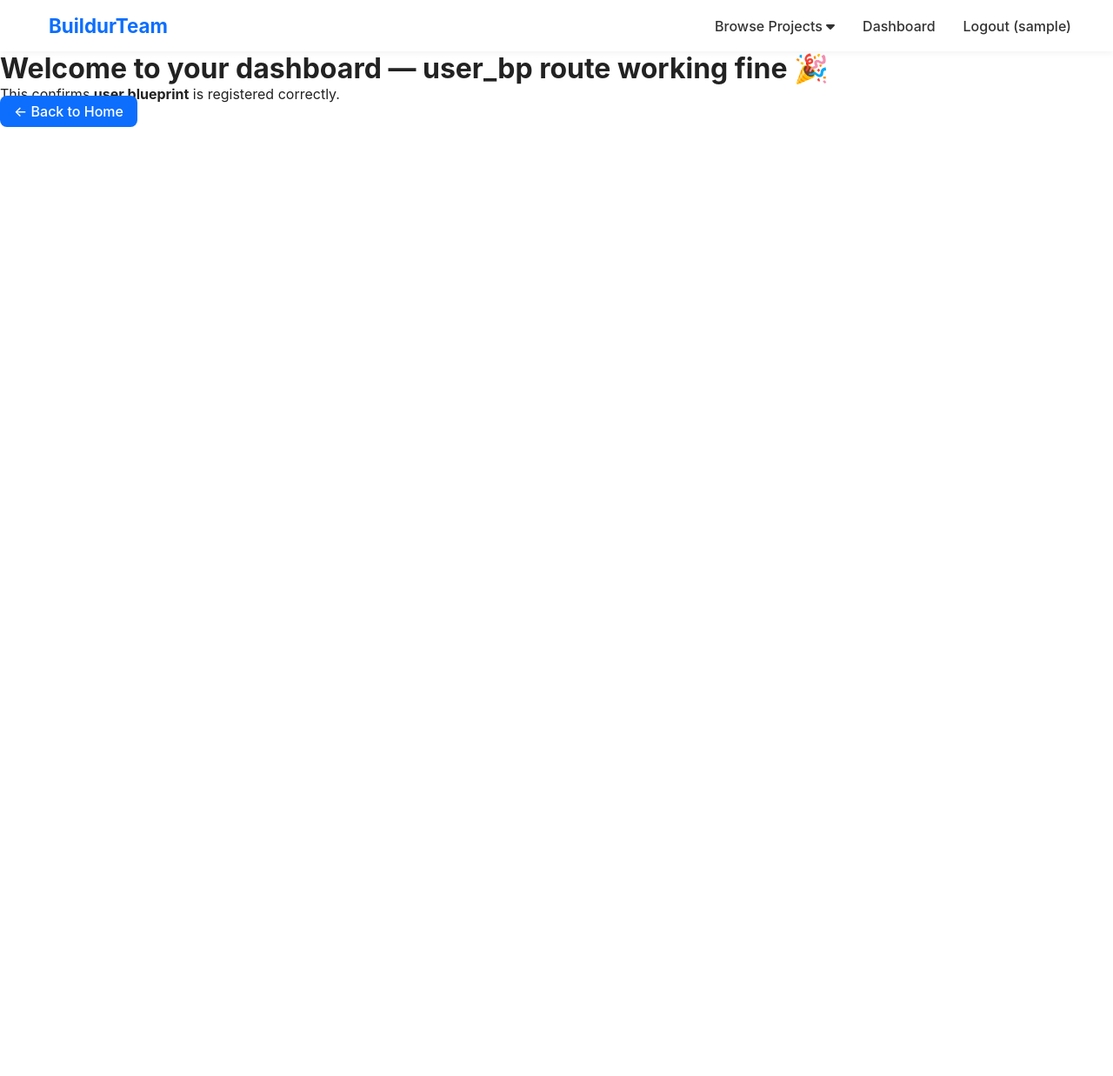
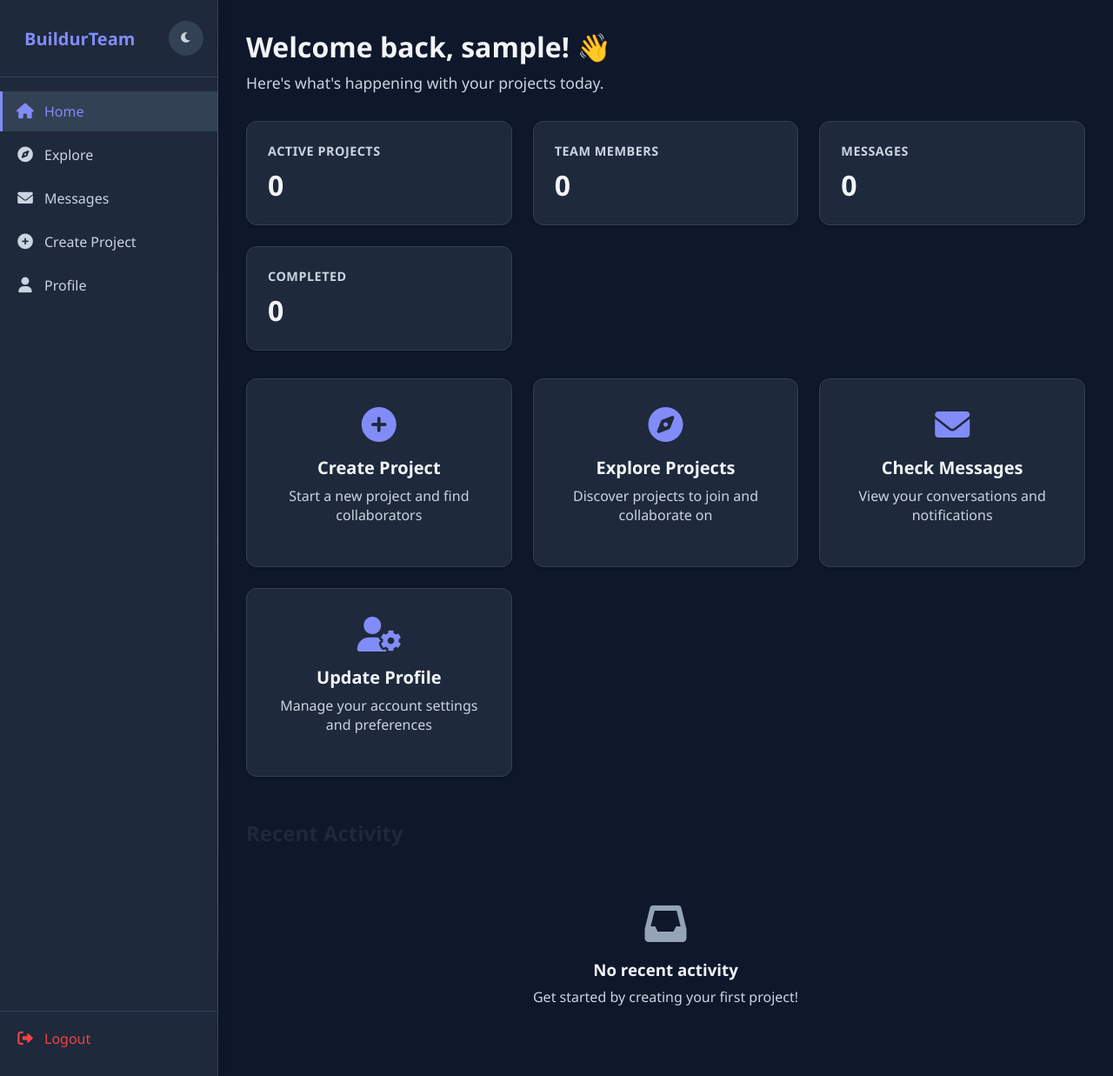
Before and after one commit to AliensOfMars1/buildurteam, a Flask app: page /user/dashboard in a window 1280 px wide. Shown: the whole page at 87% size. Before the commit the page ends 146 px from the top, so only its background shows below. Run offline with Flask 3, Linux system fonts and the light colour scheme; the visitor is signed in with stand-in values (Sample User, id 1).

Commit message:
feat: user dashboard, files added: dashboard_base.html in template(global), dashboard.css

```diff
--- /dev/null
+++ b/static/css/dashboard.css
@@ -0,0 +1,407 @@
+/* CSS Variables for Themes */
+:root {
+    /* Light Theme */
+    --bg-primary: #f8fafc;
+    --bg-secondary: #ffffff;
+    --bg-tertiary: #f1f5f9;
+    --text-primary: #1e293b;
+    --text-secondary: #64748b;
+    --text-muted: #94a3b8;
+    --border-color: #e2e8f0;
+    --accent-color: #667eea;
+    --accent-hover: #5a6fd8;
+    --shadow: 0 1px 3px rgba(0, 0, 0, 0.1);
+    --shadow-hover: 0 8px 25px rgba(0, 0, 0, 0.15);
+}
+
+[data-theme="dark"] {
+    /* Dark Theme */
+    --bg-primary: #0f172a;
+    --bg-secondary: #1e293b;
+    --bg-tertiary: #334155;
+    --text-primary: #f1f5f9;
+    --text-secondary: #cbd5e1;
+    --text-muted: #94a3b8;
+    --border-color: #334155;
+    --accent-color: #818cf8;
+    --accent-hover: #6366f1;
+    --shadow: 0 1px 3px rgba(0, 0, 0, 0.3);
+    --shadow-hover: 0 8px 25px rgba(0, 0, 0, 0.4);
+}
+
+/* Dashboard Layout */
+.dashboard-body {
+    margin: 0;
+    padding: 0;
+    background-color: var(--bg-primary);
+    font-family: 'Segoe UI', Tahoma, Geneva, Verdana, sans-serif;
+    color: var(--text-primary);
+    transition: background-color 0.3s ease, color 0.3s ease;
+}
+
+.dashboard-container {
+    display: flex;
+    min-height: 100vh;
+}
+
+/* Sidebar Styles */
+.sidebar {
+    width: 250px;
+    background: var(--bg-secondary);
+    box-shadow: 2px 0 10px rgba(0, 0, 0, 0.1);
+    display: flex;
+    flex-direction: column;
+    z-index: 1000;
+    transition: background-color 0.3s ease;
+}
+
+.sidebar-header {
+    padding: 1.5rem 1rem;
+    border-bottom: 1px solid var(--border-color);
+    display: flex;
+    justify-content: space-between;
+    align-items: center;
+}
+
+.logo {
+    display: flex;
+    align-items: center;
+    gap: 0.75rem;
+    font-size: 1.25rem;
+    font-weight: 700;
+    color: var(--accent-color);
+}
+
+.logo i {
+    font-size: 1.5rem;
+}
+
+/* Theme Toggle */
+.theme-toggle {
+    background: var(--bg-tertiary);
+    border: 1px solid var(--border-color);
+    border-radius: 50%;
+    width: 40px;
+    height: 40px;
+    display: flex;
+    align-items: center;
+    justify-content: center;
+    cursor: pointer;
+    transition: all 0.3s ease;
+    color: var(--text-secondary);
+}
+
+.theme-toggle:hover {
+    background: var(--accent-color);
+    color: white;
+    transform: rotate(15deg);
+}
+
+.sidebar-nav {
+    list-style: none;
+    padding: 1rem 0;
+    margin: 0;
+    flex: 1;
+    display: flex;
+    flex-direction: column;
+}
+
+.nav-item {
+    margin-bottom: 0.25rem;
+}
+
+.nav-link {
+    display: flex;
+    align-items: center;
+    gap: 0.75rem;
+    padding: 0.75rem 1rem;
+    color: var(--text-secondary);
+    text-decoration: none;
+    transition: all 0.2s ease;
+    border-left: 3px solid transparent;
+}
+
+.nav-link:hover {
+    background-color: var(--bg-tertiary);
+    color: var(--text-primary);
+    border-left-color: var(--border-color);
+}
+
+.nav-link.active {
+    background-color: var(--bg-tertiary);
+    color: var(--accent-color);
+    border-left-color: var(--accent-color);
+    font-weight: 500;
+}
+
+.nav-link i {
+    width: 20px;
+    text-align: center;
+    font-size: 1.1rem;
+}
+
+.nav-item-logout {
+    margin-top: auto;
+    border-top: 1px solid var(--border-color);
+    padding-top: 0.5rem;
+}
+
+.logout-link {
+    color: #ef4444;
+}
+
+.logout-link:hover {
+    background-color: rgba(239, 68, 68, 0.1);
+    color: #dc2626;
+    border-left-color: #ef4444;
+}
+
+/* Sidebar Separator */
+.sidebar-separator {
+    width: 1px;
+    background: linear-gradient(to bottom, var(--border-color), var(--text-muted), var(--border-color));
+}
+
+/* Main Content Area */
+.main-content {
+    flex: 1;
+    padding: 2rem;
+    overflow-y: auto;
+    background-color: var(--bg-primary);
+    transition: background-color 0.3s ease;
+}
+
+/* Flash Messages in Dashboard */
+.flash-messages {
+    margin-bottom: 1.5rem;
+}
+
+.flash-message {
+    padding: 1rem;
+    border-radius: 8px;
+    margin-bottom: 0.5rem;
+    font-weight: 500;
+    transition: all 0.3s ease;
+}
+
+.flash-message.success {
+    background: #d1fae5;
+    color: #065f46;
+    border: 1px solid #a7f3d0;
+}
+
+[data-theme="dark"] .flash-message.success {
+    background: #064e3b;
+    color: #a7f3d0;
+    border: 1px solid #065f46;
+}
+
+.flash-message.error {
+    background: #fee2e2;
+    color: #991b1b;
+    border: 1px solid #fecaca;
+}
+
+[data-theme="dark"] .flash-message.error {
+    background: #7f1d1d;
+    color: #fecaca;
+    border: 1px solid #991b1b;
+}
+
+.flash-message.info {
+    background: #dbeafe;
+    color: #1e40af;
+    border: 1px solid #bfdbfe;
+}
+
+[data-theme="dark"] .flash-message.info {
+    background: #1e3a8a;
+    color: #bfdbfe;
+    border: 1px solid #1e40af;
+}
+
+/* Dashboard Content Styles */
+.dashboard-header {
+    margin-bottom: 2rem;
+}
+
+.dashboard-header h1 {
+    color: var(--text-primary);
+    font-size: 2rem;
+    font-weight: 700;
+    margin-bottom: 0.5rem;
+    transition: color 0.3s ease;
+}
+
+.dashboard-header p {
+    color: var(--text-secondary);
+    font-size: 1.1rem;
+    transition: color 0.3s ease;
+}
+
+/* Stats Grid */
+.stats-grid {
+    display: grid;
+    grid-template-columns: repeat(auto-fit, minmax(250px, 1fr));
+    gap: 1.5rem;
+    margin-bottom: 2rem;
+}
+
+.stat-card {
+    background: var(--bg-secondary);
+    padding: 1.5rem;
+    border-radius: 12px;
+    box-shadow: var(--shadow);
+    border: 1px solid var(--border-color);
+    transition: all 0.3s ease;
+}
+
+.stat-card:hover {
+    transform: translateY(-2px);
+    box-shadow: var(--shadow-hover);
+}
+
+.stat-card h3 {
+    color: var(--text-secondary);
+    font-size: 0.9rem;
+    font-weight: 600;
+    text-transform: uppercase;
+    letter-spacing: 0.5px;
+    margin-bottom: 0.5rem;
+    transition: color 0.3s ease;
+}
+
+.stat-number {
+    color: var(--text-primary);
+    font-size: 2rem;
+    font-weight: 700;
+    margin: 0;
+    transition: color 0.3s ease;
+}
+
+/* Action Grid */
+.action-grid {
+    display: grid;
+    grid-template-columns: repeat(auto-fit, minmax(300px, 1fr));
+    gap: 1.5rem;
+}
+
+.action-card {
+    background: var(--bg-secondary);
+    padding: 2rem;
+    border-radius: 12px;
+    box-shadow: var(--shadow);
+    border: 1px solid var(--border-color);
+    text-align: center;
+    transition: all 0.3s ease;
+    cursor: pointer;
+    text-decoration: none;
+    color: inherit;
+}
+
+.action-card:hover {
+    transform: translateY(-2px);
+    box-shadow: var(--shadow-hover);
+    border-color: var(--accent-color);
+    color: inherit;
+}
+
+.action-card i {
+    font-size: 2.5rem;
+    color: var(--accent-color);
+    margin-bottom: 1rem;
+    transition: color 0.3s ease;
+}
+
+.action-card h3 {
+    color: var(--text-primary);
+    font-size: 1.25rem;
+    font-weight: 600;
+    margin-bottom: 0.5rem;
+    transition: color 0.3s ease;
+}
+
+.action-card p {
+    color: var(--text-secondary);
+    margin-bottom: 1rem;
+    transition: color 0.3s ease;
+}
+
+/* Responsive Design */
+@media (max-width: 768px) {
+    .dashboard-container {
+        flex-direction: column;
+    }
+
+    .sidebar {
+        width: 100%;
+        height: auto;
+    }
+
+    .sidebar-nav {
+        flex-direction: row;
+        overflow-x: auto;
+        padding: 0.5rem;
+    }
+
+    .nav-item {
+        margin-bottom: 0;
+        margin-right: 0.5rem;
+    }
+
+    .nav-link {
+        border-left: none;
+        border-bottom: 3px solid transparent;
+        white-space: nowrap;
+    }
+
+    .nav-link.active {
+        border-left: none;
+        border-bottom-color: var(--accent-color);
+    }
+
+    .nav-link:hover {
+        border-left: none;
+        border-bottom-color: var(--border-color);
+    }
+
+    .nav-item-logout {
+        margin-top: 0;
+        border-top: none;
+        padding-top: 0;
+    }
+
+    .sidebar-separator {
+        display: none;
+    }
+
+    .main-content {
+        padding: 1rem;
+    }
+
+    .stats-grid {
+        grid-template-columns: 1fr;
+    }
+
+    .action-grid {
+        grid-template-columns: 1fr;
+    }
+}
+
+/* Empty State */
+.empty-state {
+    text-align: center;
+    padding: 3rem 2rem;
+    color: var(--text-secondary);
+}
+
+.empty-state i {
+    font-size: 3rem;
+    color: var(--text-muted);
+    margin-bottom: 1rem;
+}
+
+.empty-state h3 {
+    color: var(--text-primary);
+    margin-bottom: 0.5rem;
+}
--- a/templates/base.html
+++ b/templates/base.html
@@ -12,7 +12,7 @@
     <link rel="stylesheet" href="{{ url_for('static', filename='css/components.css') }}">
     <link href="https://cdnjs.cloudflare.com/ajax/libs/font-awesome/6.0.0/css/all.min.css" rel="stylesheet">
 
-    {% block head %}{% endblock %}
+    {% block head %} {% endblock %}
 </head>
 <body>
         <!-- Navigation -->
--- /dev/null
+++ b/templates/dashboard_base.html
@@ -0,0 +1,94 @@
+<!DOCTYPE html>
+<html lang="en">
+<head>
+    <meta charset="UTF-8">
+    <meta name="viewport" content="width=device-width, initial-scale=1.0">
+    <title>{% block title %}Dashboard - BuildurTeam{% endblock %}</title>
+
+    <!-- Styles -->
+    <link rel="stylesheet" href="{{ url_for('static', filename='css/main.css') }}">
+    <link rel="stylesheet" href="{{ url_for('static', filename='css/dashboard.css') }}">
+    <link href="https://cdnjs.cloudflare.com/ajax/libs/font-awesome/6.0.0/css/all.min.css" rel="stylesheet">
+
+    {% block head %}{% endblock %}
+</head>
+<body class="dashboard-body" data-theme="dark">
+    <div class="dashboard-container">
+        <!-- Vertical Sidebar -->
+        <nav class="sidebar">
+            <div class="sidebar-header">
+                <div class="logo">
+                    <i class="fa-solid fa-people-group"></i>
+                    <span>BuildurTeam</span>
+                </div>
+                <button class="theme-toggle" id="themeToggle" aria-label="Toggle theme">
+                    <i class="fas fa-moon"></i>
+                </button>
+            </div>
+
+            <ul class="sidebar-nav">
+                <li class="nav-item">
+                    <a href="{{ url_for('user.dashboard') }}" class="nav-link {% if request.endpoint == 'user.dashboard' %}active{% endif %}">
+                        <i class="fas fa-home"></i>
+                        <span>Home</span>
+                    </a>
+                </li>
+                <li class="nav-item">
+                    <a href="#" class="nav-link">
+                        <i class="fas fa-compass"></i>
+                        <span>Explore</span>
+                    </a>
+                </li>
+                <li class="nav-item">
+                    <a href="#" class="nav-link">
+                        <i class="fas fa-envelope"></i>
+                        <span>Messages</span>
+                    </a>
+                </li>
+                <li class="nav-item">
+                    <a href="#" class="nav-link">
+                        <i class="fas fa-plus-circle"></i>
+                        <span>Create Project</span>
+                    </a>
+                </li>
+                <li class="nav-item">
+                    <a href="#" class="nav-link">
+                        <i class="fas fa-user"></i>
+                        <span>Profile</span>
+                    </a>
+                </li>
+                <li class="nav-item nav-item-logout">
+                    <a href="{{ url_for('auth.logout') }}" class="nav-link logout-link">
+                        <i class="fas fa-sign-out-alt"></i>
+                        <span>Logout</span>
+                    </a>
+                </li>
+            </ul>
+        </nav>
+
+        <!-- Vertical Separator Line -->
+        <div class="sidebar-separator"></div>
+
+        <!-- Main Content Area -->
+        <main class="main-content">
+            <!-- Flash Messages -->
+            {% with messages = get_flashed_messages(with_categories=true) %}
+                {% if messages %}
+                    <div class="flash-messages">
+                        {% for category, message in messages %}
+                            <div class="flash-message {{ category }}">{{ message }}</div>
+                        {% endfor %}
+                    </div>
+                {% endif %}
+            {% endwith %}
+
+            <!-- Page Content -->
+            {% block content %}{% endblock %}
+        </main>
+    </div>
+
+    {% block scripts %}
+    <script src="{{ url_for('user.static', filename='user.js') }}"></script>
+    {% endblock %}
+</body>
+</html>
--- /dev/null
+++ b/user/static/user.js
@@ -0,0 +1,52 @@
+// Dashboard JavaScript with Theme Toggle
+document.addEventListener('DOMContentLoaded', function() {
+    // Theme Toggle Functionality
+    const themeToggle = document.getElementById('themeToggle');
+    const body = document.body;
+
+    // Check for saved theme preference or default to dark
+    const savedTheme = localStorage.getItem('theme') || 'dark';
+    body.setAttribute('data-theme', savedTheme);
+    updateThemeIcon(savedTheme);
+
+    // Theme toggle event
+    themeToggle.addEventListener('click', function() {
+        const currentTheme = body.getAttribute('data-theme');
+        const newTheme = currentTheme === 'dark' ? 'light' : 'dark';
+
+        body.setAttribute('data-theme', newTheme);
+        localStorage.setItem('theme', newTheme);
+        updateThemeIcon(newTheme);
+    });
+
+    function updateThemeIcon(theme) {
+        const icon = themeToggle.querySelector('i');
+        if (theme === 'dark') {
+            icon.className = 'fas fa-moon';
+            themeToggle.setAttribute('aria-label', 'Switch to light mode');
+        } else {
+            icon.className = 'fas fa-sun';
+            themeToggle.setAttribute('aria-label', 'Switch to dark mode');
+        }
+    }
+
+    // Add active states to navigation
+    const navLinks = document.querySelectorAll('.nav-link');
+    navLinks.forEach(link => {
+        link.addEventListener('click', function() {
+            navLinks.forEach(l => l.classList.remove('active'));
+            this.classList.add('active');
+        });
+    });
+
+    // Mobile menu toggle
+    const setupMobileMenu = () => {
+        if (window.innerWidth <= 768) {
+            console.log('Mobile view activated');
+        }
+    };
+
+    // Initialize
+    setupMobileMenu();
+    window.addEventListener('resize', setupMobileMenu);
+});
--- a/user/templates/user/dashboard.html
+++ b/user/templates/user/dashboard.html
@@ -1,15 +1,68 @@
-{% extends 'base.html' %}
-{% block head %}
-  <!-- Page-Specific Styles -->
-    <link rel="stylesheet" href="{{ url_for('user.static', filename='user.css') }}">
+{% extends "dashboard_base.html" %}
+
+{% block title %}Dashboard - BuildurTeam{% endblock %}
+
+{% block head %} <link rel="stylesheet" href="{{ url_for('user.static', filename='user.css') }}">{% endblock %}
+{% block content %}
+<div class="dashboard-header">
+    <h1>Welcome back, {{ current_user.username }}! 👋</h1>
+    <p>Here's what's happening with your projects today.</p>
+</div>
+
+<!-- Stats Overview -->
+<div class="stats-grid">
+    <div class="stat-card">
+        <h3>Active Projects</h3>
+        <p class="stat-number">0</p>
+    </div>
+    <div class="stat-card">
+        <h3>Team Members</h3>
+        <p class="stat-number">0</p>
+    </div>
+    <div class="stat-card">
+        <h3>Messages</h3>
+        <p class="stat-number">0</p>
+    </div>
+    <div class="stat-card">
+        <h3>Completed</h3>
+        <p class="stat-number">0</p>
+    </div>
+</div>
+
+<!-- Quick Actions -->
+<div class="action-grid">
+    <a href="#" class="action-card">
+        <i class="fas fa-plus-circle"></i>
+        <h3>Create Project</h3>
+        <p>Start a new project and find collaborators</p>
+    </a>
+
+    <a href="#" class="action-card">
+        <i class="fas fa-compass"></i>
+        <h3>Explore Projects</h3>
+        <p>Discover projects to join and collaborate on</p>
+    </a>
+
+    <a href="#" class="action-card">
+        <i class="fas fa-envelope"></i>
+        <h3>Check Messages</h3>
+        <p>View your conversations and notifications</p>
+    </a>
+
+    <a href="#" class="action-card">
+        <i class="fas fa-user-cog"></i>
+        <h3>Update Profile</h3>
+        <p>Manage your account settings and preferences</p>
+    </a>
+</div>
+
+<!-- Recent Activity Section -->
+<div style="margin-top: 3rem;">
+    <h2 style="color: #1e293b; margin-bottom: 1rem;">Recent Activity</h2>
+    <div class="empty-state">
+        <i class="fas fa-inbox"></i>
+        <h3>No recent activity</h3>
+        <p>Get started by creating your first project!</p>
+    </div>
+</div>
 {% endblock %}
-
-{% block title %} User Dashboard - BuildurTeam{% endblock %}
-
-{% block content %}
-    <h1>Welcome to your dashboard — user_bp route working fine 🎉</h1>
-
-    <p>This confirms <strong>user blueprint</strong> is registered correctly.</p>
-
-    <a href="{{ url_for('index') }}" class="nav-link btn-nav auth-btn" >← Back to Home</a>
-{% endblock %}
```
